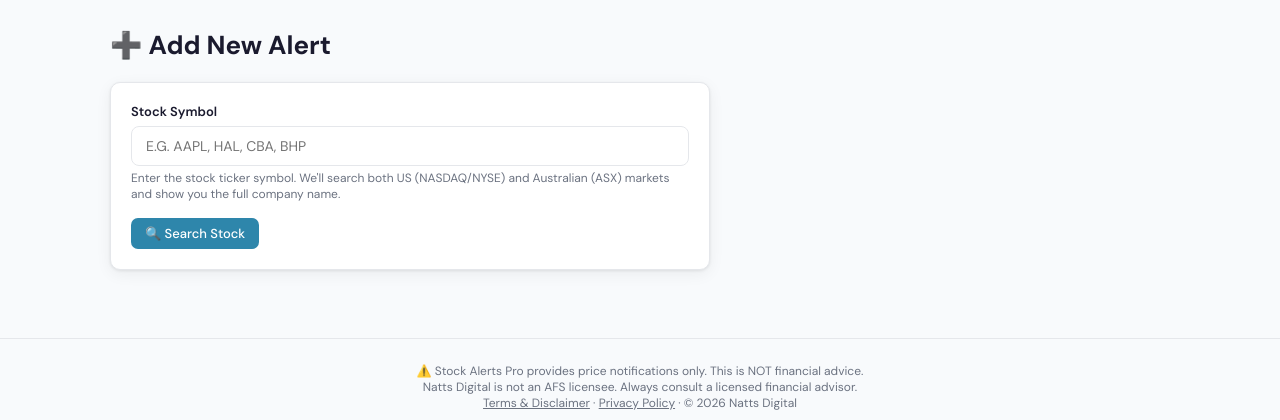
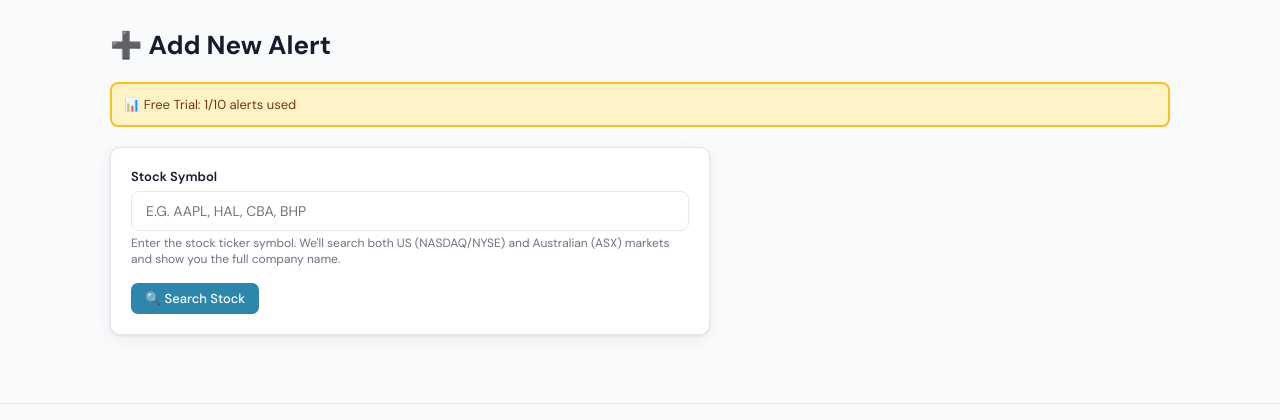
Before and after one commit to snattuvetty-spec/stock-alerts-flask, a Flask app: template templates/add_alert.html in a window 1280 px wide. Shown: the top 420 px of the page. Run offline with Flask 3, Linux system fonts and the light colour scheme; the template is opened without the code that fills it: most values are stand-ins (such as "Sample title", 1, 10 or a date in 2020).

Commit message:
Enforce 10 alert limit for free trial users

```diff
--- a/app.py
+++ b/app.py
@@ -480,18 +480,31 @@ def dashboard():
 def add_alert():
     error = None
     success = None
+    username = session['username']
+
+    # Check alert limit
+    alerts = supabase.table('alerts').select('*').eq('username', username).execute().data
+    alert_count = len(alerts)
+    alert_limit = 10  # Free tier limit
+
+    # Check if premium
+    user = supabase.table('users').select('*').eq('username', username).execute().data
+    is_premium = user[0]['premium'] if user else False
+
     if request.method == 'POST':
-        symbol      = request.form.get('symbol', '').upper().strip()
-        target      = request.form.get('target', '')
-        alert_type  = request.form.get('alert_type', 'above')
-        if not symbol or not target:
+        # Enforce limit for non-premium users
+        if not is_premium and alert_count >= alert_limit:
+            error = f"⚠️ Free trial limit reached ({alert_limit} alerts). Upgrade to Premium for unlimited alerts!"
+        elif not request.form.get('symbol') or not request.form.get('target'):
             error = "Please fill all fields"
         else:
             try:
-                target = float(target)
-                # Symbol is already verified and selected by user with correct suffix
+                symbol = request.form.get('symbol', '').upper().strip()
+                target = float(request.form.get('target', ''))
+                alert_type = request.form.get('alert_type', 'above')
+
                 supabase.table('alerts').insert({
-                    'username': session['username'],
+                    'username': username,
                     'symbol': symbol,
                     'target': target,
                     'type': alert_type,
@@ -500,7 +513,16 @@ def add_alert():
                 return redirect(url_for('dashboard'))
             except Exception as e:
                 error = f"Error: {str(e)}"
-    return render_template('add_alert.html', error=error, success=success)
+
+    # Pass limit info to template
+    at_limit = not is_premium and alert_count >= alert_limit
+    return render_template('add_alert.html',
+                          error=error,
+                          success=success,
+                          alert_count=alert_count,
+                          alert_limit=alert_limit,
+                          at_limit=at_limit,
+                          is_premium=is_premium)
 
 @app.route('/price/<symbol>')
 @login_required
--- a/templates/add_alert.html
+++ b/templates/add_alert.html
@@ -2,6 +2,18 @@
 {% block title %}Add Alert{% endblock %}
 {% block content %}
 <div class="page-title">➕ Add New Alert</div>
+
+{% if at_limit %}
+<div style="background:#fee;border:2px solid #f87171;color:#991b1b;padding:16px;border-radius:8px;margin-bottom:20px;">
+    <strong>⚠️ Limit Reached!</strong><br>
+    You've reached the free trial limit of {{ alert_limit }} alerts.
+    <a href="/settings" style="color:#991b1b;text-decoration:underline;font-weight:600;">Upgrade to Premium</a> for unlimited alerts!
+</div>
+{% elif not is_premium %}
+<div style="background:#fef3c7;border:2px solid #fbbf24;color:#78350f;padding:12px;border-radius:8px;margin-bottom:20px;font-size:13px;">
+    📊 Free Trial: {{ alert_count }}/{{ alert_limit }} alerts used
+</div>
+{% endif %}
 
 <div style="max-width:600px;">
 <div class="card">
```
